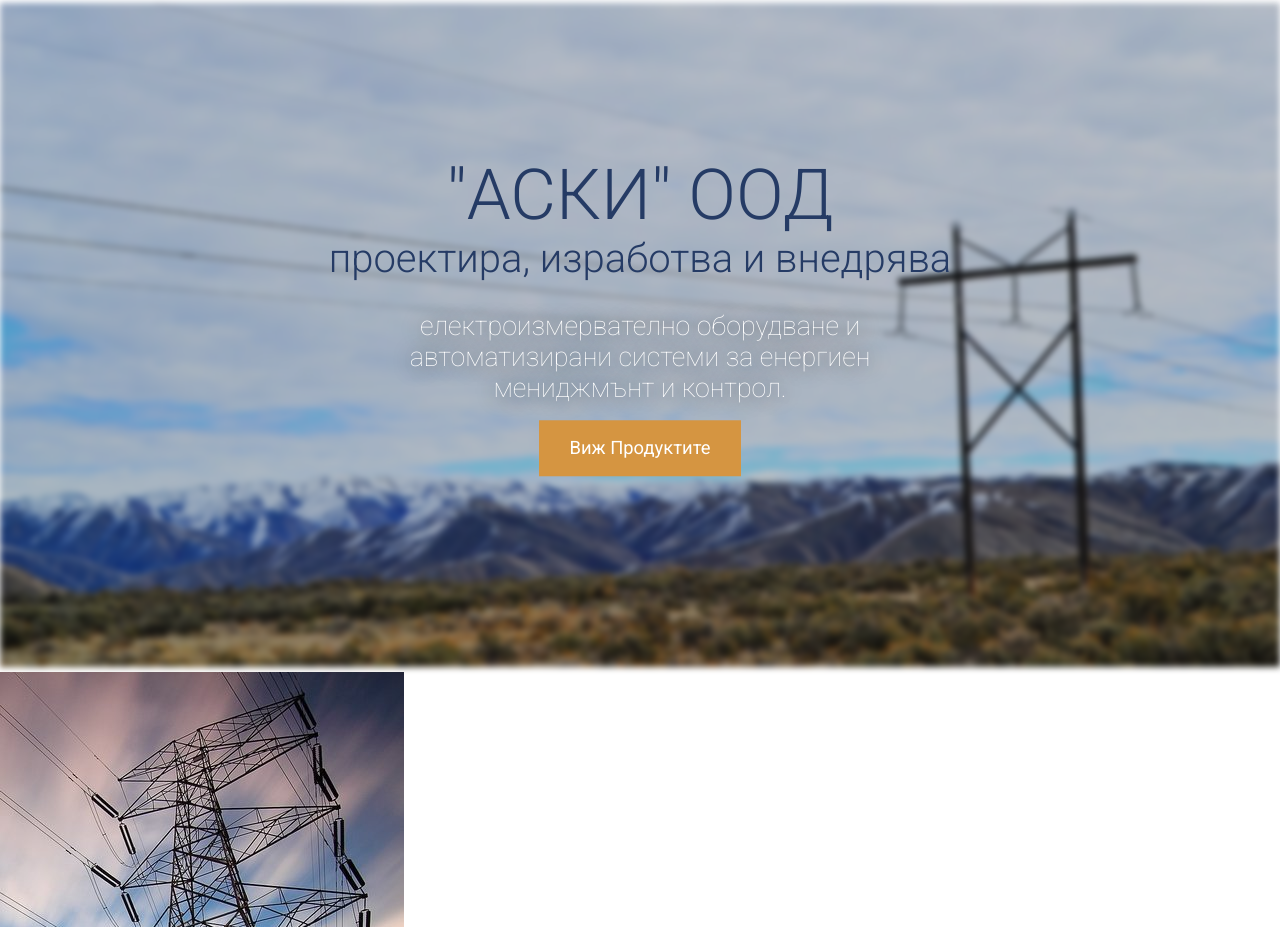
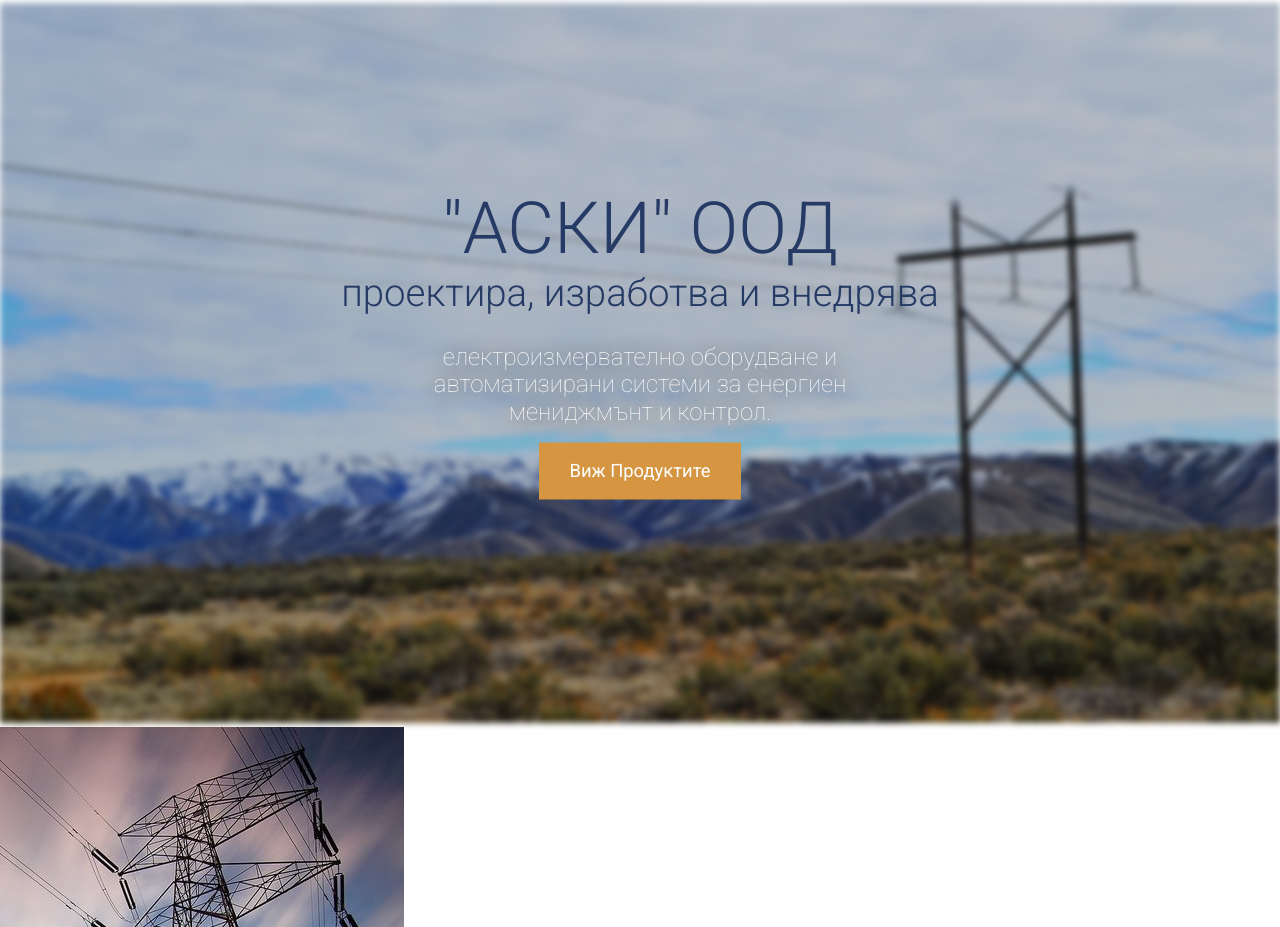
Before and after one commit to ehrrrr/asci-site, a website: page app/index.html in a window 1280 px wide. Shown: the part 521-1448 px from the top of the page. Drawn offline with Linux system fonts and the light colour scheme.

Commit message:
Are added media queries for the content and responsive images to the hero section.

```diff
--- /dev/null
+++ b/app/assets/styles/base/_mixins.css
@@ -0,0 +1,17 @@
+@define-mixin atSmall {
+	@media (min-width: 530px) {
+		@mixin-content;
+	}
+}
+
+@define-mixin atMedium {
+	@media (min-width: 800px) {
+		@mixin-content;
+	}
+}
+
+@define-mixin atLarge {
+	@media (min-width: 1200px) {
+		@mixin-content;
+	}
+}
--- a/app/assets/styles/modules/_btn.css
+++ b/app/assets/styles/modules/_btn.css
@@ -10,8 +10,12 @@
 	}
 
 	&--large {
-		font-size: 1.15rem;
-		padding: 1.1rem 1.9rem;
+		padding: .7rem 1rem;
+
+		@mixin atSmall {
+			padding: 1.1rem 1.9rem;
+			font-size: 1.15rem;
+		}
 	}
 
 	&--large:hover {
--- a/app/assets/styles/modules/_large-hero.css
+++ b/app/assets/styles/modules/_large-hero.css
@@ -19,24 +19,59 @@
 	&__title {
 		font-weight: 300;
 		color: $mainBlue;
-		/* color: #3b475f; */
-		font-size: 4.4rem;
 		margin: 0;
+		font-size: 2.8rem;
+
+		@mixin atSmall {
+			font-size: 3.4rem;
+		}
+
+		@mixin atMedium {
+			font-size: 4.2rem;
+		}
+
+		@mixin atLarge {
+			font-size: 4.5rem;
+		}
 	}
 
 	&__subtitle {
 		font-weight: 300;
 		color: $mainBlue;
-		font-size: 2.5rem;
+		font-size: 1.4rem;
 		margin: 0 0 1.8rem 0;
+
+		@mixin atSmall {
+			font-size: 2rem;
+		}
+
+		@mixin atMedium {
+			font-size: 2.2rem;
+		}
+
+		@mixin atLarge {
+			font-size: 2.4rem;
+		}
 	}
 
 	&__description {
 		font-weight: 100;
 		color: #fff;
-		font-size: 1.675rem;
+		font-size: 1.1rem;
 		text-shadow: 1px 1px 20px black;
 		max-width: 30rem;
 		margin: 0 auto;
+
+		@mixin atSmall {
+			font-size: 1.2rem;
+		}
+
+		@mixin atMedium {
+			font-size: 1.35rem;
+		}
+
+		@mixin atLarge {
+			font-size: 1.5rem;
+		}
 	}
 }
--- a/app/assets/styles/styles.css
+++ b/app/assets/styles/styles.css
@@ -1,5 +1,6 @@
 @import "normalize.css";
 @import "base/_variables";
+@import "base/_mixins";
 @import "base/_global";
 @import "modules/_large-hero";
 @import "modules/_btn";
--- a/app/index.html
+++ b/app/index.html
@@ -25,7 +25,13 @@
   </header>
 
   <div id="home" class="large-hero">
-    <img class="large-hero__image" src="assets/images/hero--large_w_1847-short.jpg" alt="Bushes, cables, clouds">
+    <picture>
+      <source srcset="assets/images/hero--large_w_1847-short.jpg 1847w, /assets/images/hero--large-hi-dpi_w_3127-short.jpg 3127w" media="(min-width: 1380px)">
+      <source srcset="assets/images/hero--medium_w_1262.jpg 1262w, /assets/images/hero--medium-hi-dpi_w_2191.jpg 2191w" media="(min-width: 990px)">
+      <source srcset="assets/images/hero--small_w_1020.jpg 1020w, /assets/images/hero--small-hi-dpi_w_2889.jpg 2889w" media="(min-width: 640px)">
+      <img class="large-hero__image" srcset="assets/images/hero--smaller_w_651.jpg 651w, ./assets/images/hero--smaller-hi-dpi_w_1292.jpg 1292w" alt="Bushes, cables, clouds">
+    </picture>
+
     <div class="large-hero__text-content">
         <h1 class="large-hero__title">"АСКИ" ООД</h1>
         <h2 class="large-hero__subtitle">проектира, изработва и внедрява</h2>
--- a/app/temp/styles/styles.css
+++ b/app/temp/styles/styles.css
@@ -387,25 +387,87 @@ img {
 .large-hero__title {
 		font-weight: 300;
 		color: #253b65;
-		/* color: #3b475f; */
-		font-size: 4.4rem;
 		margin: 0;
+		font-size: 2.8rem;
+	}
+
+@media (min-width: 530px) {
+
+.large-hero__title {
+			font-size: 3.4rem
+	}
+	}
+
+@media (min-width: 800px) {
+
+.large-hero__title {
+			font-size: 4.2rem
+	}
+	}
+
+@media (min-width: 1200px) {
+
+.large-hero__title {
+			font-size: 4.5rem
+	}
 	}
 
 .large-hero__subtitle {
 		font-weight: 300;
 		color: #253b65;
-		font-size: 2.5rem;
+		font-size: 1.4rem;
 		margin: 0 0 1.8rem 0;
+	}
+
+@media (min-width: 530px) {
+
+.large-hero__subtitle {
+			font-size: 2rem
+	}
+	}
+
+@media (min-width: 800px) {
+
+.large-hero__subtitle {
+			font-size: 2.2rem
+	}
+	}
+
+@media (min-width: 1200px) {
+
+.large-hero__subtitle {
+			font-size: 2.4rem
+	}
 	}
 
 .large-hero__description {
 		font-weight: 100;
 		color: #fff;
-		font-size: 1.675rem;
+		font-size: 1.1rem;
 		text-shadow: 1px 1px 20px black;
 		max-width: 30rem;
 		margin: 0 auto;
+	}
+
+@media (min-width: 530px) {
+
+.large-hero__description {
+			font-size: 1.2rem
+	}
+	}
+
+@media (min-width: 800px) {
+
+.large-hero__description {
+			font-size: 1.35rem
+	}
+	}
+
+@media (min-width: 1200px) {
+
+.large-hero__description {
+			font-size: 1.5rem
+	}
 	}
 
 .btn {
@@ -441,8 +503,15 @@ img {
 	}
 
 .btn--large {
-		font-size: 1.15rem;
-		padding: 1.1rem 1.9rem;
+		padding: .7rem 1rem;
+	}
+
+@media (min-width: 530px) {
+
+.btn--large {
+			padding: 1.1rem 1.9rem;
+			font-size: 1.15rem
+	}
 	}
 
 .btn--large:hover {
--- a/gulp/tasks/styles.js
+++ b/gulp/tasks/styles.js
@@ -4,12 +4,12 @@ const gulp = require('gulp'),
 	cssvars = require('postcss-simple-vars'),
 	nested = require('postcss-nested'),
 	cssImport = require('postcss-import'),
-	browserSynk = require('browser-sync').create();
+	mixins = require('postcss-mixins');
 
 gulp.task('css', () => {
 	return gulp
 		.src('./app/assets/styles/styles.css')
-		.pipe(postcss([ cssImport, autoprefixer, cssvars, nested ]))
+		.pipe(postcss([ cssImport, mixins, autoprefixer, cssvars, nested ]))
 		.on('error', function(err) {
 			console.log(err.toString());
 			this.emit('end');
--- a/package.json
+++ b/package.json
@@ -27,6 +27,7 @@
 		"gulp-postcss": "^8.0.0",
 		"gulp-watch": "^5.0.1",
 		"postcss-import": "^12.0.1",
+		"postcss-mixins": "^6.2.1",
 		"postcss-nested": "^4.1.2",
 		"postcss-simple-vars": "^5.0.2"
 	}
```
Also changed, not shown: 1 other file.
